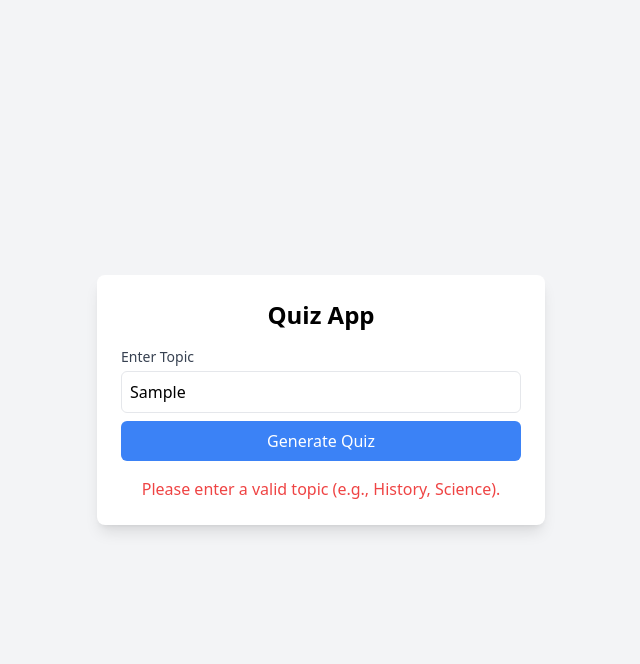
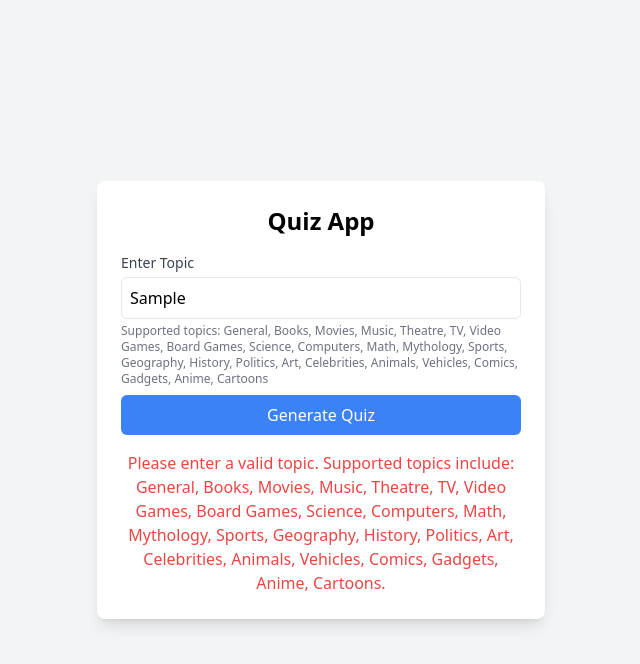
Before and after one commit to anukritic/2025, a plain HTML site: page index.html in a window 1280 px wide. Both pictures are taken after typing "Sample" into the empty fields and a click on the button "Generate Quiz". Shown: the whole page, without its empty margins (319-959 px from the left). Drawn offline with nearby package versions, Linux system fonts and the light colour scheme.

Commit message:
Add files via upload

```diff
--- a/index.html
+++ b/index.html
@@ -50,7 +50,8 @@
     <h1 class="text-2xl font-bold mb-4 text-center">Quiz App</h1>
     <div class="mb-4">
       <label for="topic" class="block text-sm font-medium text-gray-700">Enter Topic</label>
-      <input type="text" id="topic" class="mt-1 p-2 w-full border rounded-md" placeholder="e.g., History, Science">
+      <input type="text" id="topic" class="mt-1 p-2 w-full border rounded-md" placeholder="e.g., History, Science, Movies, Music">
+      <p class="text-xs text-gray-500 mt-1">Supported topics: General, Books, Movies, Music, Theatre, TV, Video Games, Board Games, Science, Computers, Math, Mythology, Sports, Geography, History, Politics, Art, Celebrities, Animals, Vehicles, Comics, Gadgets, Anime, Cartoons</p>
       <button onclick="generateQuiz()" class="mt-2 w-full bg-blue-500 text-white p-2 rounded-md hover:bg-blue-600">Generate Quiz</button>
     </div>
     <div id="quizContainer" class="space-y-4"></div>
@@ -58,11 +59,70 @@
   </div>
 
   <script>
-    // Map user-friendly topics to OpenTDB category IDs
+    // Comprehensive topic to OpenTDB category ID mapping
     const topicMap = {
-      history: 23, // History
-      science: 17, // Science & Nature
-      // Add more mappings as needed, see https://opentdb.com/api_category.php
+      general: 9,
+      "general knowledge": 9,
+      trivia: 9,
+      books: 10,
+      literature: 10,
+      movies: 11,
+      film: 11,
+      cinema: 11,
+      music: 12,
+      songs: 12,
+      musicals: 13,
+      theatre: 13,
+      theater: 13,
+      television: 14,
+      tv: 14,
+      shows: 14,
+      "video games": 15,
+      gaming: 15,
+      games: 15,
+      "board games": 16,
+      "tabletop games": 16,
+      science: 17,
+      nature: 17,
+      "science and nature": 17,
+      computers: 18,
+      computing: 18,
+      tech: 18,
+      technology: 18,
+      mathematics: 19,
+      math: 19,
+      maths: 19,
+      mythology: 20,
+      myths: 20,
+      sports: 21,
+      athletics: 21,
+      geography: 22,
+      places: 22,
+      history: 23,
+      historical: 23,
+      politics: 24,
+      government: 24,
+      art: 25,
+      painting: 25,
+      sculpture: 25,
+      celebrities: 26,
+      celebs: 26,
+      "famous people": 26,
+      animals: 27,
+      wildlife: 27,
+      vehicles: 28,
+      cars: 28,
+      transport: 28,
+      comics: 29,
+      "comic books": 29,
+      gadgets: 30,
+      devices: 30,
+      "tech gadgets": 30,
+      anime: 31,
+      manga: 31,
+      "japanese anime": 31,
+      cartoons: 32,
+      animation: 32
     };
 
     // Function to decode HTML entities (e.g., &quot; to ")
@@ -80,7 +140,9 @@
       resultDiv.innerHTML = '';
 
       if (!topicMap[topic]) {
-        resultDiv.innerHTML = '<p class="text-red-500">Please enter a valid topic (e.g., History, Science).</p>';
+        resultDiv.innerHTML = `
+          <p class="text-red-500">Please enter a valid topic. Supported topics include: General, Books, Movies, Music, Theatre, TV, Video Games, Board Games, Science, Computers, Math, Mythology, Sports, Geography, History, Politics, Art, Celebrities, Animals, Vehicles, Comics, Gadgets, Anime, Cartoons.</p>
+        `;
         return;
       }
 
@@ -92,7 +154,7 @@
         const data = await response.json();
 
         if (data.response_code !== 0) {
-          resultDiv.innerHTML = '<p class="text-red-500">Error fetching questions. Please try again.</p>';
+          resultDiv.innerHTML = '<p class="text-red-500">Error fetching questions. Please try again or choose another topic.</p>';
           return;
         }
 
```
